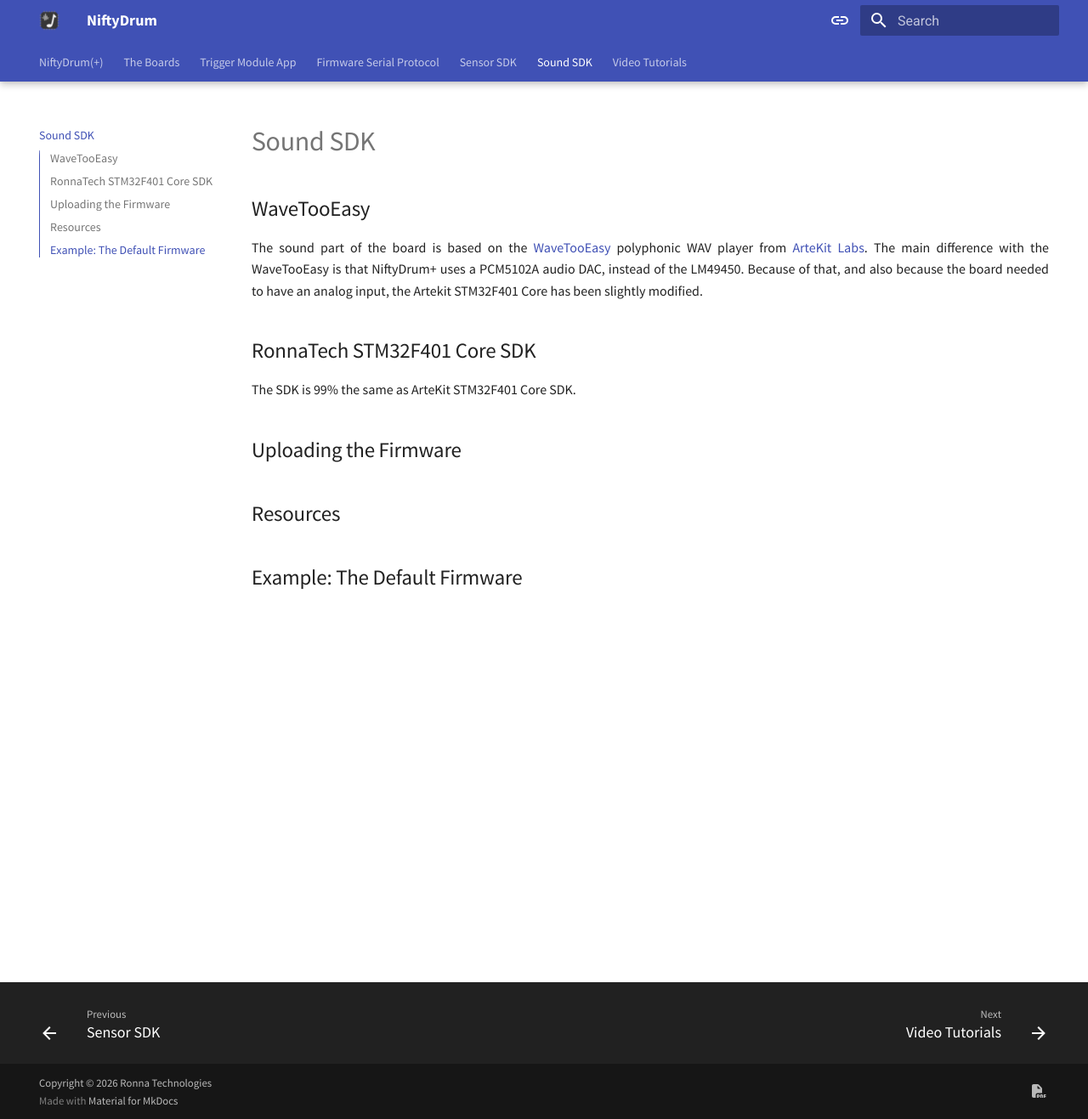
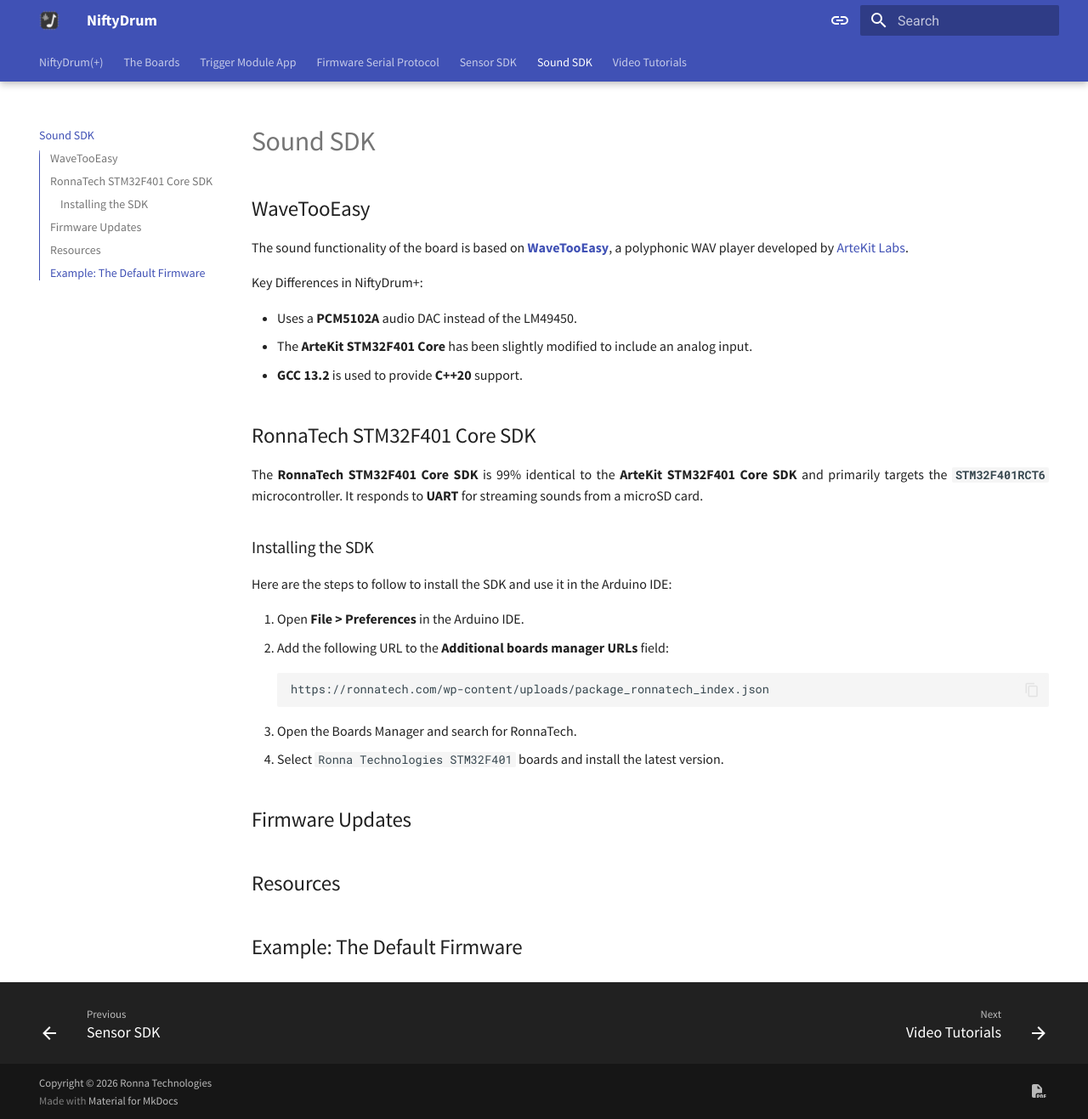
Before and after one commit to RonnaTechnologies/doc.niftydrum.com, an MkDocs documentation site: the page built from doc/5.sound_sdk.md, in a window 1280 px wide and 1317 px high. Shown: the whole window at 85% size. Built offline with MkDocs 1.6.1 and Material for MkDocs 9.7.7, drawn with Linux system fonts in a browser that asks for light colours.

Commit message:
sound_sdk: install

````diff
--- a/doc/5.sound_sdk.md
+++ b/doc/5.sound_sdk.md
@@ -2,15 +2,33 @@
 
 ## WaveTooEasy
 
-The sound part of the board is based on the [WaveTooEasy](https://www.artekit.eu/doc/guides/wavetooeasy/){:target="_blank"} polyphonic WAV player from [ArteKit Labs](https://www.artekit.eu/){:target="_blank"}.
-The main difference with the WaveTooEasy is that NiftyDrum+ uses a PCM5102A audio DAC, instead of the LM49450.
-Because of that, and also because the board needed to have an analog input, the Artekit STM32F401 Core has been slightly modified.
+The sound functionality of the board is based on **[WaveTooEasy](https://www.artekit.eu/doc/guides/wavetooeasy/){:target="_blank"}**, a polyphonic WAV player developed by [ArteKit Labs](https://www.artekit.eu/){:target="_blank"}.
+
+Key Differences in NiftyDrum+:
+
+- Uses a **PCM5102A** audio DAC instead of the LM49450.
+- The **ArteKit STM32F401 Core** has been slightly modified to include an analog input.
+- **GCC 13.2** is used to provide **C++20** support.
 
 ## RonnaTech STM32F401 Core SDK
 
-The SDK is 99% the same as ArteKit STM32F401 Core SDK.
+The **RonnaTech STM32F401 Core SDK** is 99% identical to the **ArteKit STM32F401 Core SDK** and primarily targets the **`STM32F401RCT6`** microcontroller. It responds to **UART** for streaming sounds from a microSD card.
 
-## Uploading the Firmware
+### Installing the SDK
+
+Here are the steps to follow to install the SDK and use it in the Arduino IDE:
+
+1. Open **File > Preferences** in the Arduino IDE.
+2. Add the following URL to the **Additional boards manager URLs** field:
+
+   ```text
+   https://ronnatech.com/wp-content/uploads/package_ronnatech_index.json
+   ```
+
+3. Open the Boards Manager and search for RonnaTech.
+4. Select `Ronna Technologies STM32F401` boards and install the latest version.
+
+## Firmware Updates
 
 ## Resources
 
--- a/doc/stylesheets/extra.css
+++ b/doc/stylesheets/extra.css
@@ -135,15 +135,15 @@
 
   ol
   {
-    margin-left: 1em !important;
-    padding-left: .5em !important;
+    margin-left: 1.4em !important;
+    padding-left: .7em !important;
   }
 
 
   ol li
   {
-    margin-left: .5em !important;
-    padding-left: 0.25em !important;
+    margin-left: .7em !important;
+    padding-left: 0.35em !important;
   }
 
   /* Table of Contents */
````
